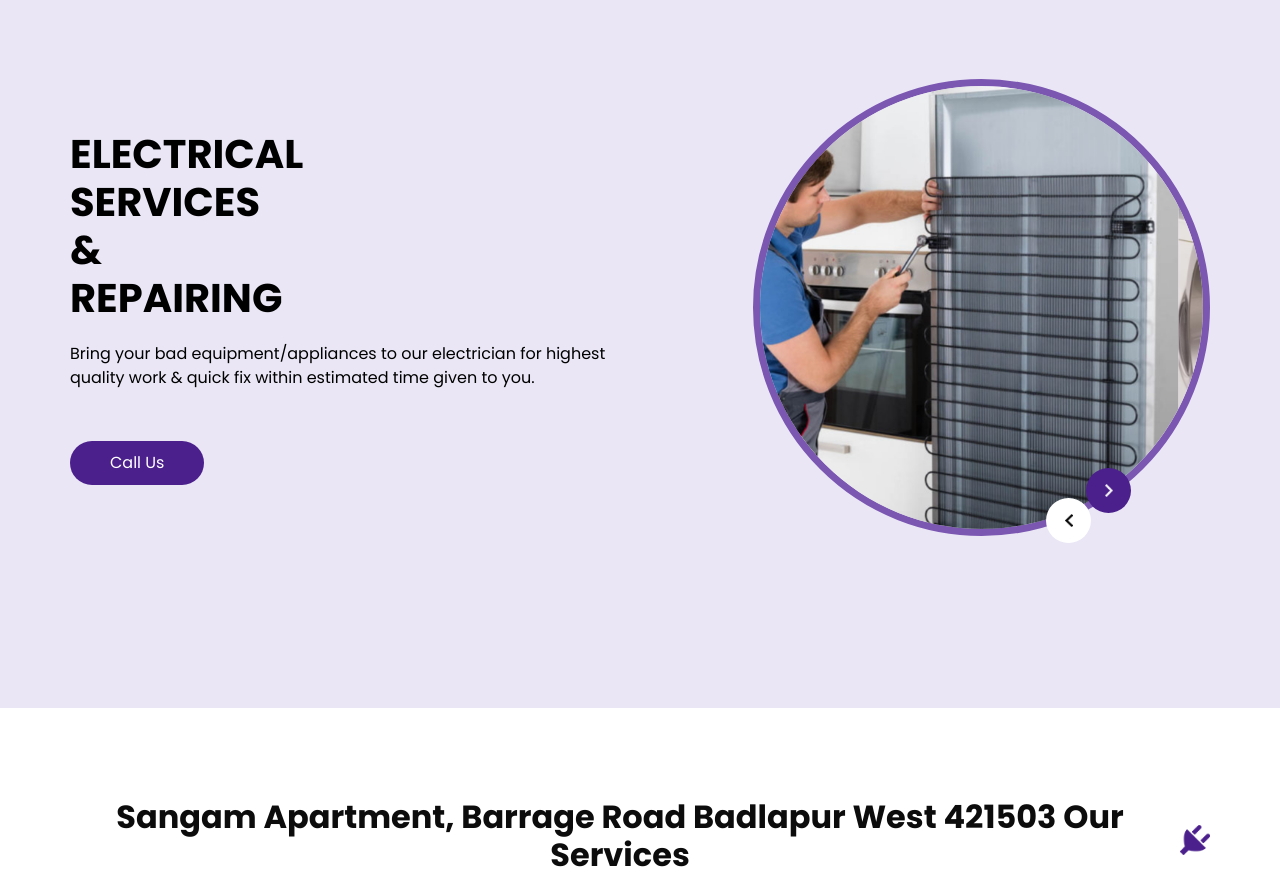
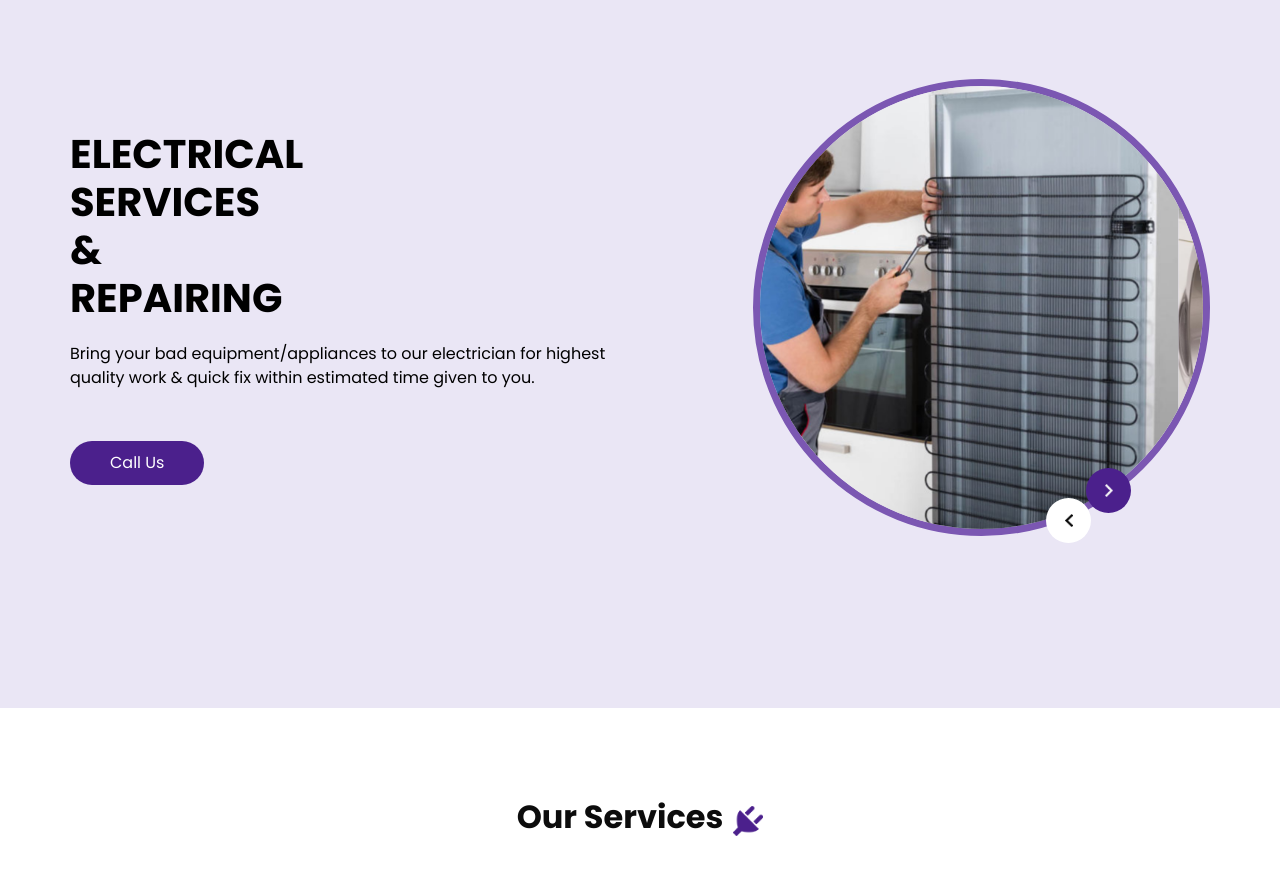
Before and after one commit to swastikelectricals/swastikelectricals.github.io, a plain HTML site: page index.html in a window 1280 px wide. Shown: the part 76-952 px from the top of the page. Drawn offline with nearby package versions, Linux system fonts and the light colour scheme.

Commit message:
Update index.html

```diff
--- a/index.html
+++ b/index.html
@@ -131,7 +131,7 @@
   <section class="service_section layout_padding">
     <div class="container">
       <div class="heading_container">
-        <h2>Sangam Apartment, Barrage Road Badlapur West 421503
+        <h2>
           Our Services
         </h2>
         <img src="images/plug.png" alt="">
```
